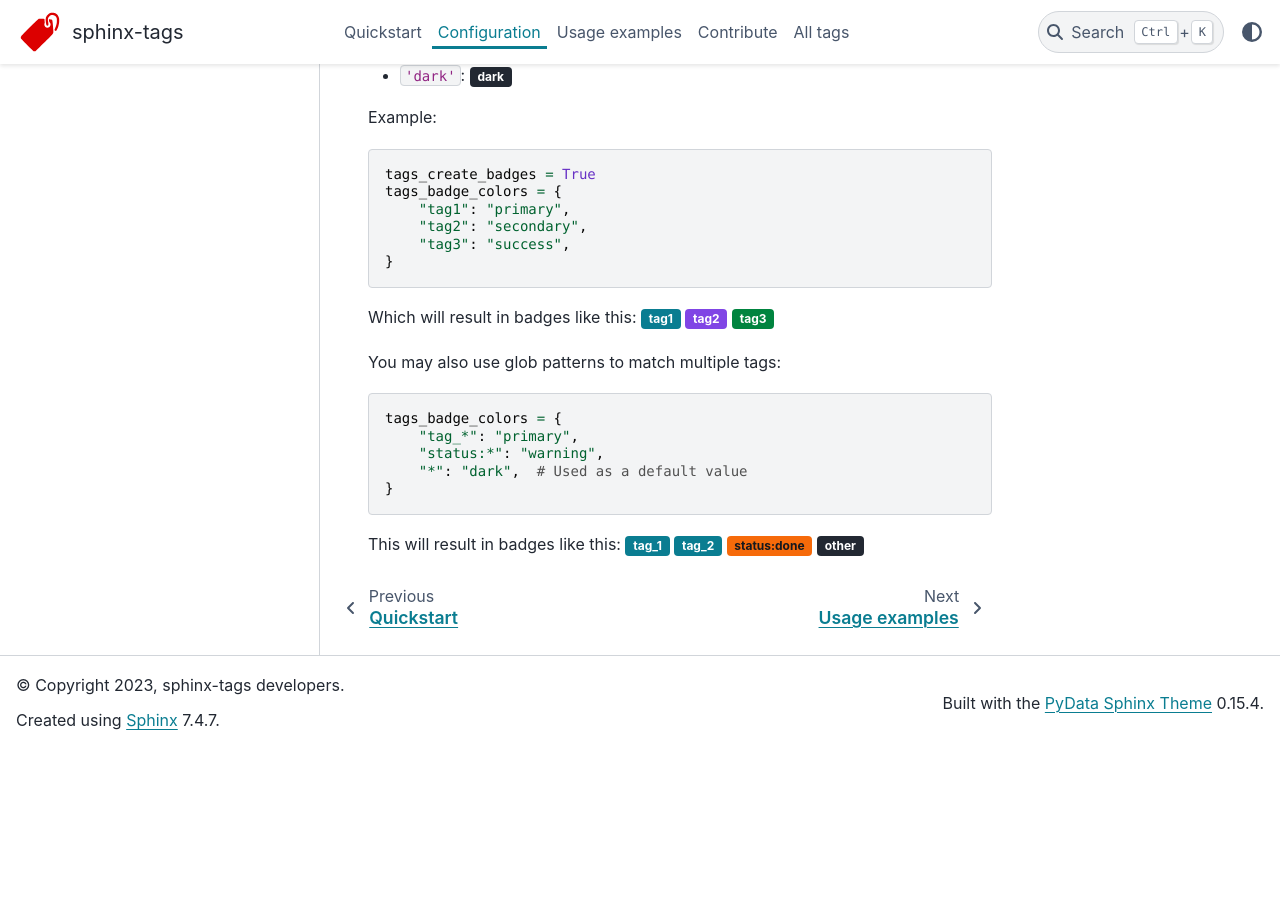
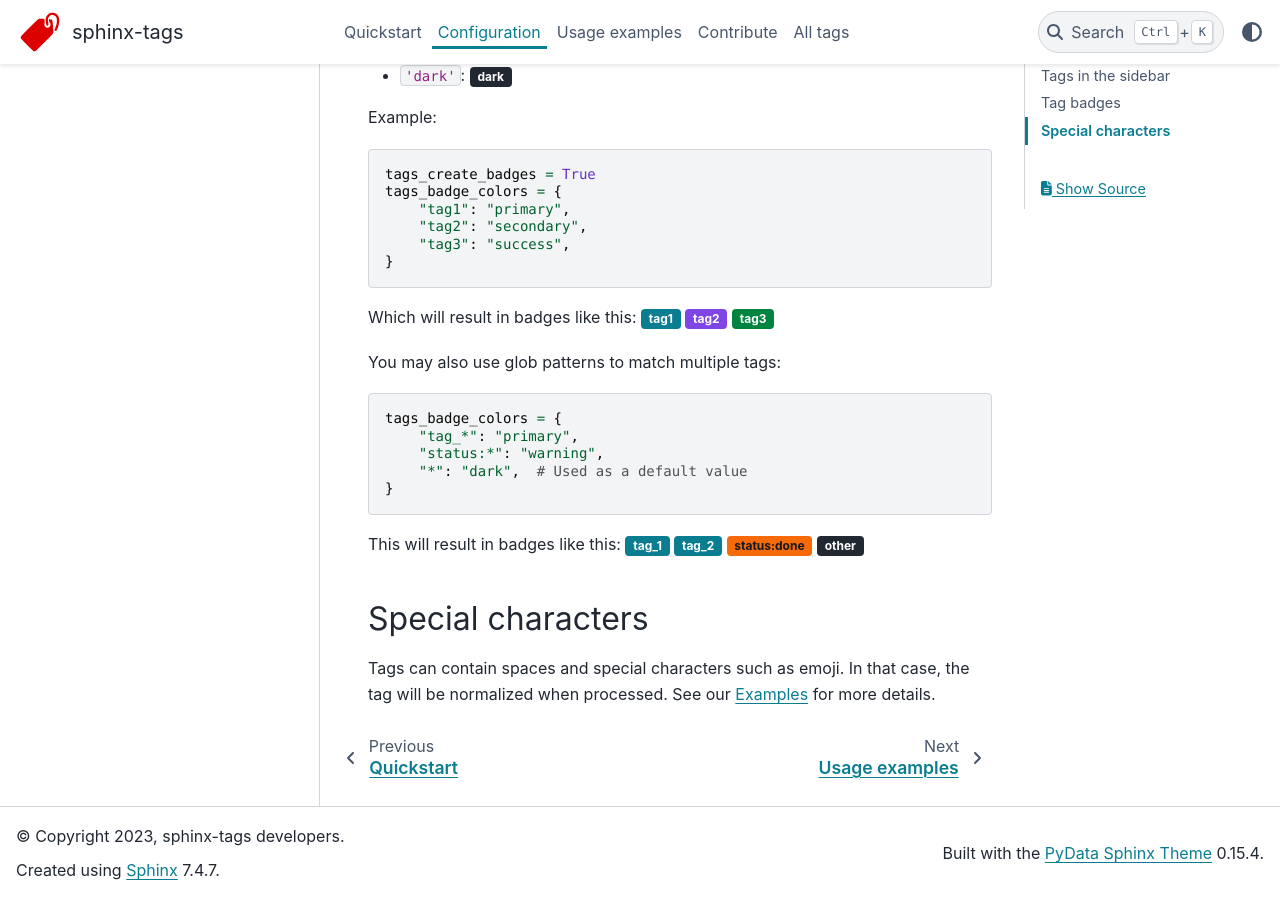
Before and after one commit to melissawm/sphinx-tags, a Sphinx documentation site: the page built from docs/configuration.rst, in a window 1280 px wide and 900 px high, scrolled down 1839 px. Built offline with Sphinx 7.4.7 and the PyData theme 0.15.4, drawn with Linux system fonts in a browser that asks for light colours; before the commit the page ends 2588 px from its top, so only the background shows below that.

Commit message:
Add notes about special characters in tags

```diff
--- a/docs/configuration.rst
+++ b/docs/configuration.rst
@@ -99,3 +99,9 @@ You may also use glob patterns to match multiple tags::
 
 This will result in badges like this:
 :bdg-primary:`tag_1` :bdg-primary:`tag_2` :bdg-warning:`status:done` :bdg-dark:`other`
+
+Special characters
+------------------
+
+Tags can contain spaces and special characters such as emoji. In that case, the
+tag will be normalized when processed. See our :doc:`examples/examples` for more details.
```
Also changed, not shown: README.md (+5 -0 lines), docs/examples/examples.md (+1 -1 lines).
